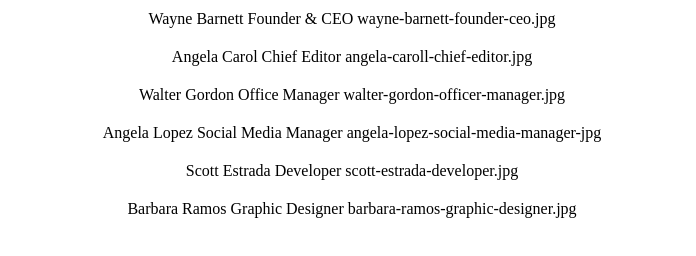
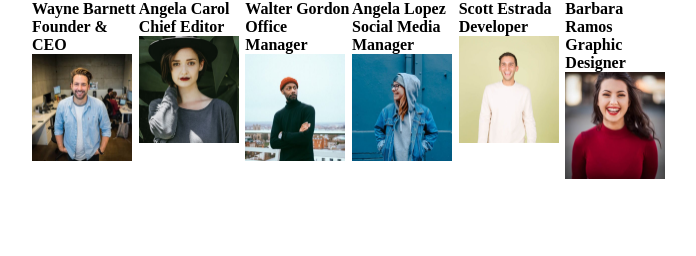
Before and after one commit to Frah01/js-our-team, a plain HTML site: page index.html in a window 1280 px wide. Shown: the whole page, without its empty margins (288-984 px from the left). Drawn offline with Linux system fonts and the light colour scheme.

Commit message:
Bozza stile iniziato

```diff
--- a/css/style.css
+++ b/css/style.css
@@ -4,15 +4,35 @@
     box-sizing: border-box;
 }
 
+.container {
+    width: 50%;
+    margin: 0 auto;
+    height: 100vh;
+    display: flex;
+
+}
+
 .content {
     width: 100%;
     display: flex;
-    flex-direction: column;
-    justify-content: center;
-    align-items: center;
 
+
+
+}
+.content-js{
+    width: calc(100% / 6);
+    height: 100%;
 }
 
 .card {
+    width: 100%;
+    margin: 0 auto;
+}
+
+li {
     padding: 10px;
 }
+
+img{
+    width: 100px;
+}
--- a/index.html
+++ b/index.html
@@ -9,7 +9,7 @@
 </head>
 <body>
     <div class="container" >
-        <div id="content" ></div>
+        <div class="content" id="content" ></div>
     </div>
     <script type="text/javascript" src="./js/script.js" ></script>
 </body>
--- a/js/script.js
+++ b/js/script.js
@@ -2,32 +2,32 @@ let team = [
     {
         name: "Wayne Barnett",
         role: "Founder & CEO",
-        image: "wayne-barnett-founder-ceo.jpg"
+        image: "./img/wayne-barnett-founder-ceo.jpg"
     },
     {
         name: "Angela Carol",
         role:  "Chief Editor",
-        image: "angela-caroll-chief-editor.jpg",
+        image: "./img/angela-caroll-chief-editor.jpg",
     },
     {
         name: "Walter Gordon",
         role:  "Office Manager",
-        image:  "walter-gordon-officer-manager.jpg"
+        image:  "./img/walter-gordon-office-manager.jpg"
     },
     {
         name: "Angela Lopez",
         role: "Social Media Manager",
-        image: "angela-lopez-social-media-manager-jpg"
+        image: "./img/angela-lopez-social-media-manager.jpg"
     },
     {
         name:  "Scott Estrada",
         role:  "Developer",
-        image: "scott-estrada-developer.jpg"
+        image: "./img/scott-estrada-developer.jpg"
     },
     {
         name:  "Barbara Ramos",
         role:  "Graphic Designer",
-        image: "barbara-ramos-graphic-designer.jpg"
+        image: "./img/barbara-ramos-graphic-designer.jpg"
     },
 
 ]
@@ -37,7 +37,7 @@ let container = document.getElementById('content')
 
 for(let i=0; i<team.length; i++){
     let teams = team[i];
-    let element = `<div class="content card">${teams.name} ${teams.role} ${teams.image}</div>`
+    let element = `<div class="content-js card"><h4>${teams.name}</h4> <h4>${teams.role}</h4> <div><img src="${teams.image}"</div></div>`
     container.innerHTML += element
     console.log(`${teams.name} ${teams.role} ${teams.image}`)
 }
```
